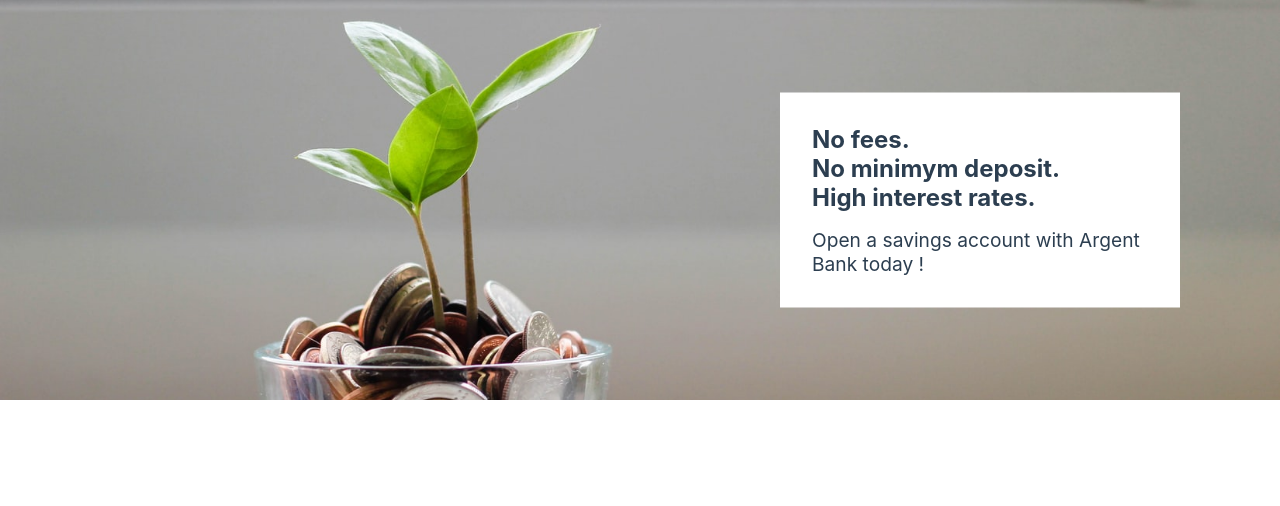
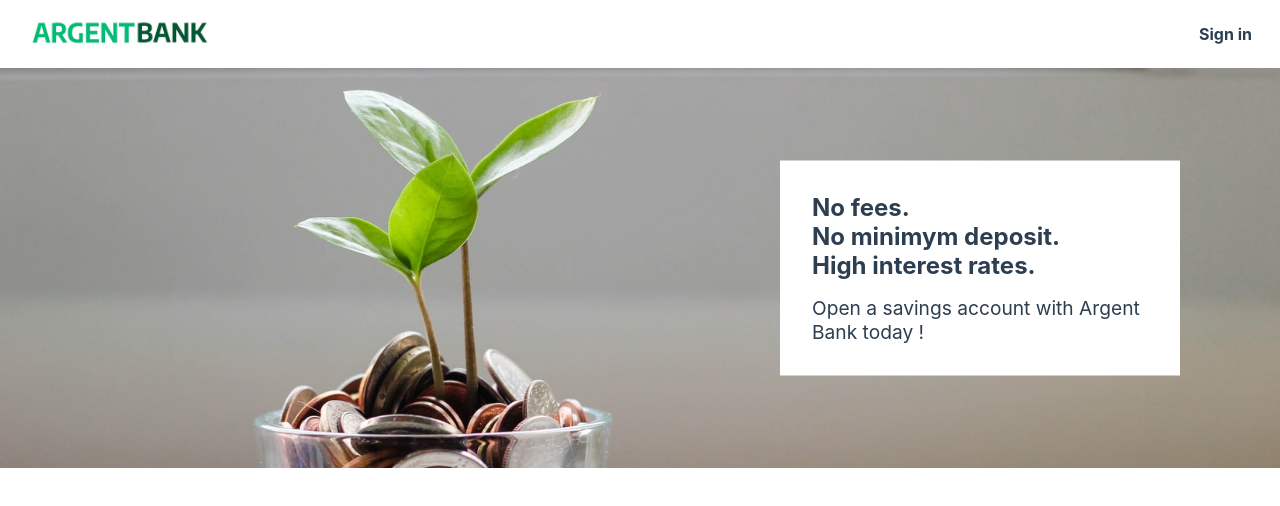
Before and after one commit to proph-dev/project-13-oc, a React (Create React App) app in the folder frontend/: page / in a window 1280 px wide. Shown: the top 506 px of the page. Built offline with nearby package versions, Linux system fonts and the light colour scheme.

Commit message:
create navbar

```diff
--- /dev/null
+++ b/frontend/src/components/navbar/Navbar.jsx
@@ -0,0 +1,18 @@
+import React from "react";
+import { NavLink } from 'react-router-dom';
+import logo from '../../assets/img/argentBankLogo.png';
+import './navbar.css';
+
+export const Navbar = () => {
+    return (
+        <nav>
+            <NavLink to="/">
+                <img src={ logo } alt="Logo de ArgentBank" />
+            </NavLink>
+
+            <NavLink to="/" className="sign-in">Sign in</NavLink>
+        </nav>
+    )
+}
+
+export default Navbar;
--- /dev/null
+++ b/frontend/src/components/navbar/navbar.css
@@ -0,0 +1,22 @@
+/*** Navbar ***/
+nav {
+    display: flex;
+    justify-content: space-between;
+    align-items: center;
+    padding: 5px 20px;
+}
+
+nav img {
+    width: 200px;
+    max-width: 100%;
+}
+
+nav .sign-in {
+    font-weight: 700;
+    text-decoration: none;
+    margin-right: .5rem;
+}
+
+nav .sign-in:hover {
+    text-decoration: underline;
+}
--- a/frontend/src/router/Routes.jsx
+++ b/frontend/src/router/Routes.jsx
@@ -1,16 +1,20 @@
 import React from 'react';
 import { BrowserRouter, Routes, Route } from "react-router-dom";
+import { Navbar } from '../components/navbar/Navbar';
 
 import Home from "../pages/Home";
 
 export const RoutesPage = () => {
     return (
         <BrowserRouter>
-        <main>
-            <Routes>
-                <Route path="/" element={<Home />} />
-            </Routes>
-        </main>
+            <header>
+                <Navbar />
+            </header>
+            <main>
+                <Routes>
+                    <Route path="/" element={<Home />} />
+                </Routes>
+            </main>
         </BrowserRouter>
     )
 }
```
